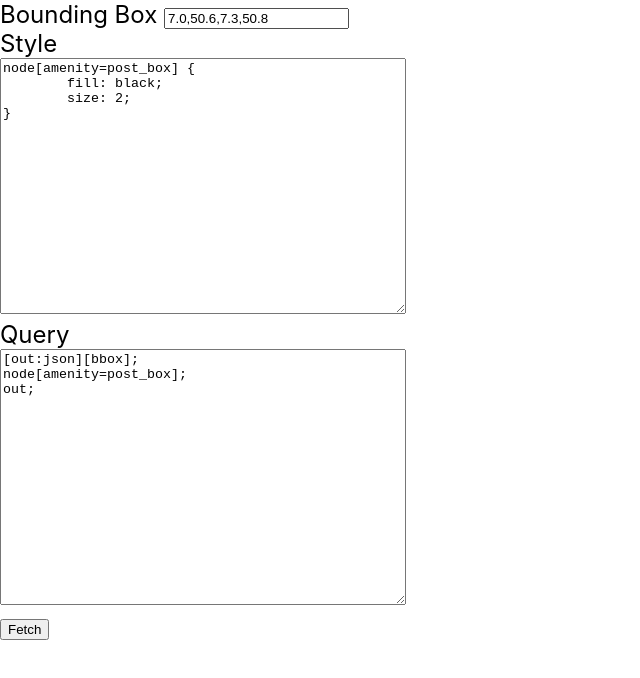
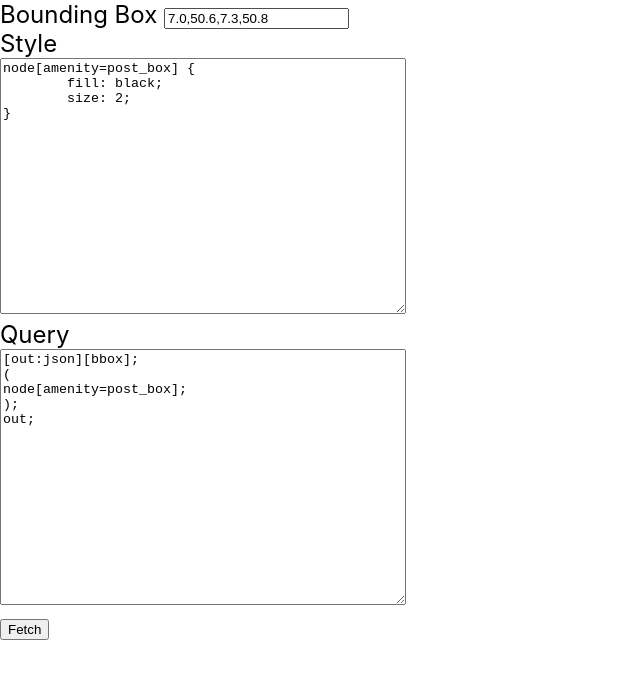
Before and after one commit to IJMacD/map-maker, a React (Create React App) app: page / in a window 1280 px wide. Shown: the top 678 px of the page, without its empty margins (0-640 px from the left). Built offline with nearby package versions, Linux system fonts and the light colour scheme.

Commit message:
Support multiple selectors per rule

```diff
--- a/src/App.js
+++ b/src/App.js
@@ -60,13 +60,10 @@ export default App;
  * @param {{ rules: StyleRule[]; }} style
  */
 function rulesToQuery(style) {
-  const q = style.rules.length > 1 ?
-    `(\n${style.rules.map(r => `${r.selector}${r.selector.type==="way"?";\n>":""}`).join(";\n")};\n);\n`
-    : (
-      style.rules.length > 0 ?
-        style.rules[0].selector + ";\n"
-        : ""
-    );
+  const q =
+    `(\n${style.rules.map(r => r.selectors.map(s =>
+      `${s}${s.type==="way"?";\n>":""}`
+    )).flat().join(";\n")};\n);\n`;
   return `[out:json][bbox];\n${q}out;`;
 }
 
@@ -134,11 +131,12 @@ function renderMap(bbox, result, canvasRef, style, database) {
  */
 function matchRule (style, element) {
   for (const rule of style.rules) {
-    if (element.type !== rule.selector.type) continue;
+    for (const selector of rule.selectors) {
+      if (element.type !== selector.type) continue;
 
       let match = true;
 
-    for (const [key, value] of Object.entries(rule.selector.tags)) {
+      for (const [key, value] of Object.entries(selector.tags)) {
         if (!element.tags || element.tags[key] !== value) {
           match = false;
           break;
@@ -146,6 +144,7 @@ function matchRule (style, element) {
       }
 
       if (match)  return rule;
+    }
   }
 }
 
@@ -159,7 +158,7 @@ function runQuery(query, bbox) {
  * @returns {{ rules: StyleRule[] }}
  */
 function parseStyle (styleText) {
-  const re = /([^\s{}]+)\s*{([^{}]*)}/g;
+  const re = /([^{}]+)\s*{([^{}]*)}/g;
   let match;
   const out = { rules: [] };
 
@@ -171,10 +170,14 @@ function parseStyle (styleText) {
       declarations[property] = value;
     });
 
+    const selectors = StyleSelector.parseMultiple(match[1]);
+
+    if (selectors.length) {
       out.rules.push({
-      selector: StyleSelector.parse(match[1]),
+        selectors,
         declarations,
       });
+    }
   }
 
   return out;
@@ -203,7 +206,7 @@ function parseStyle (styleText) {
 
 /**
  * @typedef StyleRule
- * @property {StyleSelector} selector
+ * @property {StyleSelector[]} selectors
  * @property {{ [key: string]: string }} declarations
  */
 
@@ -223,7 +226,7 @@ class StyleSelector {
 }
 
 StyleSelector.parse = function (text) {
-  const re = /^(node|way|relation|area)/;
+  const re = /(node|way|relation|area)/;
   const m = re.exec(text);
 
   if (!m) return null;
@@ -246,6 +249,14 @@ StyleSelector.parse = function (text) {
 }
 
 /**
+ *
+ * @param {string} text
+ */
+StyleSelector.parseMultiple = function (text) {
+  return text.split(",").map(StyleSelector.parse).filter(x => x);
+}
+
+/**
  * @typedef NodeDatabase
  * @property {(nodes: object[]) => void} saveNodes
  * @property {(id: number) => object} getNode
```
Lines whose indentation alone changed are shown as unchanged.
